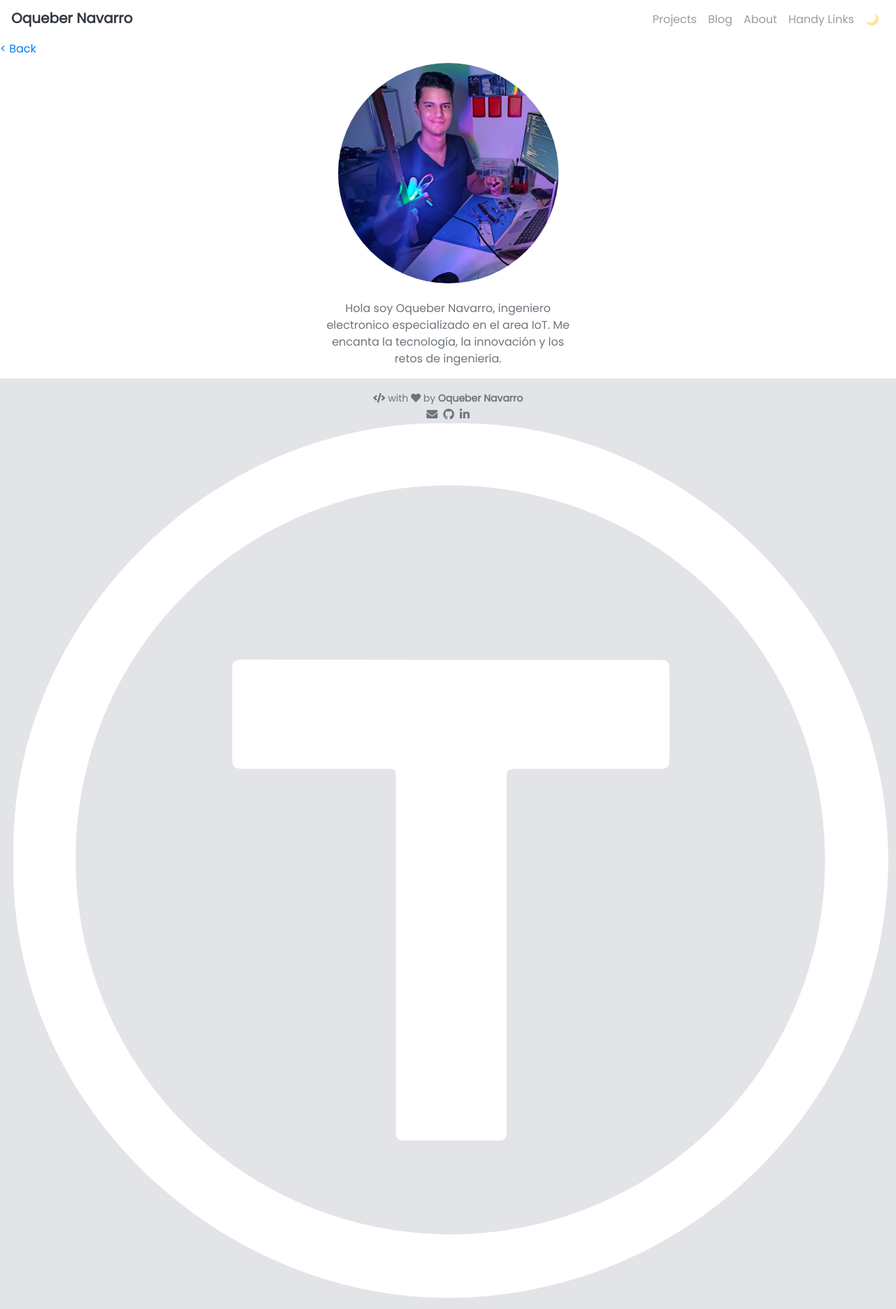
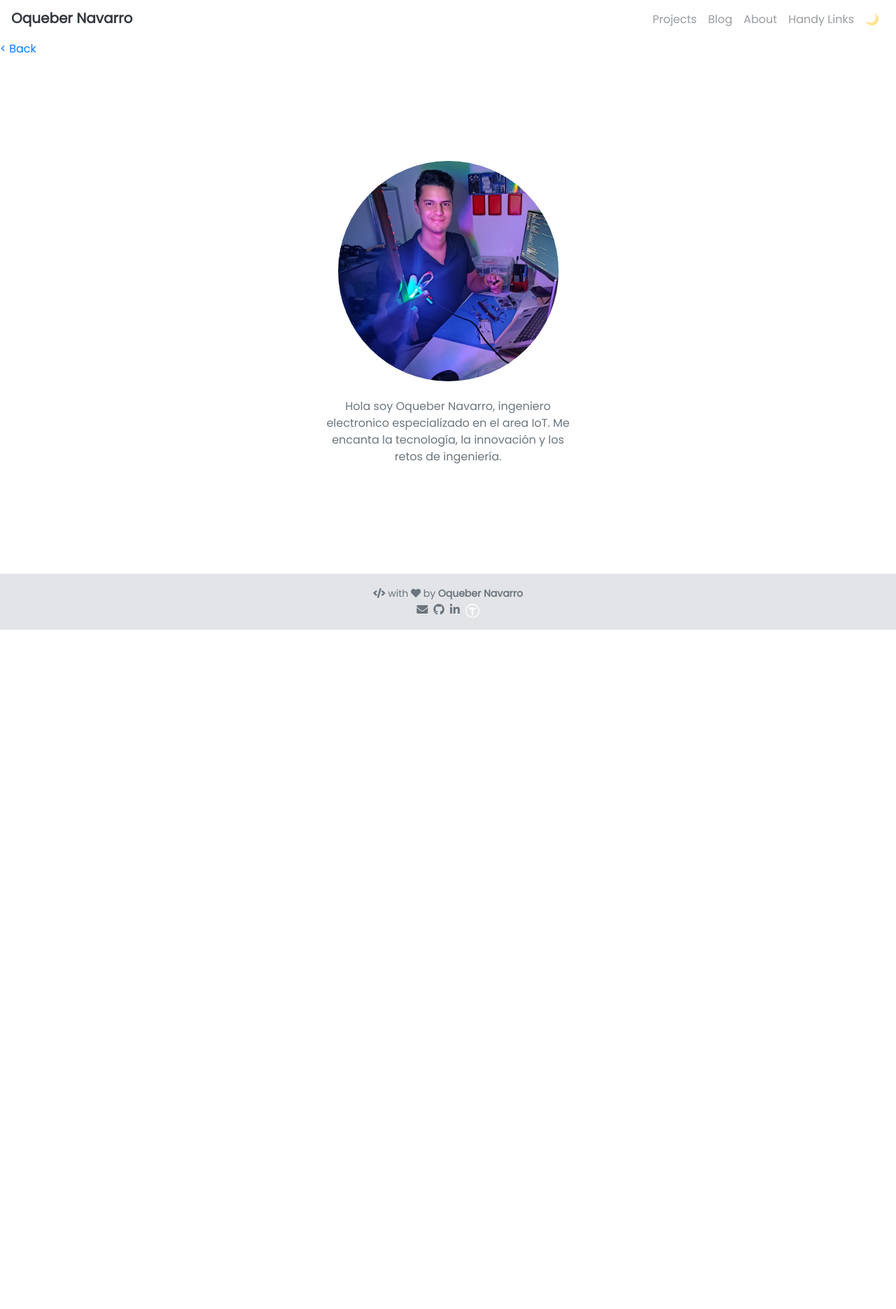
Before and after one commit to oqueber/oqueber.github.io, a Jekyll site: the page built from pages/index.md, in a window 1280 px wide. Shown: the whole page at 70% size. Built offline with Jekyll 4.4.1, drawn with Linux system fonts in a browser that asks for light colours; nearby versions of some CDN libraries; after the commit the page ends 900 px from its top, so only the background shows below that.

Commit message:
Update social.html

```diff
--- a/_includes/social.html
+++ b/_includes/social.html
@@ -12,7 +12,7 @@
        onMouseOver="this.style.color='#{{ service_data.color }}'"
        onMouseOut="this.style.color='#{{ unfocused_color }}'">
       {%- if service_data.icon == "thingiverse"  -%}
-        <svg style="color: white" role="img" viewBox="0 0 24 24" xmlns="http://www.w3.org/2000/svg">
+        <svg style="color: white" role="img" viewBox="0 0 24 24" xmlns="http://www.w3.org/2000/svg" height="20" width="20">
         <path d="M11.955.005C5.425-.152-.091 5.485.007 11.805c-.235 6.756 5.537 12.25 12.052 12.196C18.621 23.9 23.912 18.595 24 12.03 24.031 5.483 18.505-.18 11.955.005zm-.047 1.701a10.276 10.276 0 0 1 7.36 17.529 10.275 10.275 0 0 1-17.556-7.287C1.71 6.308 6.268 1.728 11.907 1.706zm-5.55 4.781c-.322 0-.358.033-.358.361v2.248c0 .351.04.391.398.391h3.823c.274 0 .274.004.274.265v9.736a.176.176 0 0 0 .051.146c.04.038.093.059.148.053h2.555c.247-.003.283-.035.283-.28v-9.32c0-.124.004-.239 0-.39s.055-.21.218-.21h3.9c.319.004.35-.032.35-.344V6.855c0-.34-.024-.363-.37-.363h-5.626z" fill="white">
         </path>
       </svg>
```
